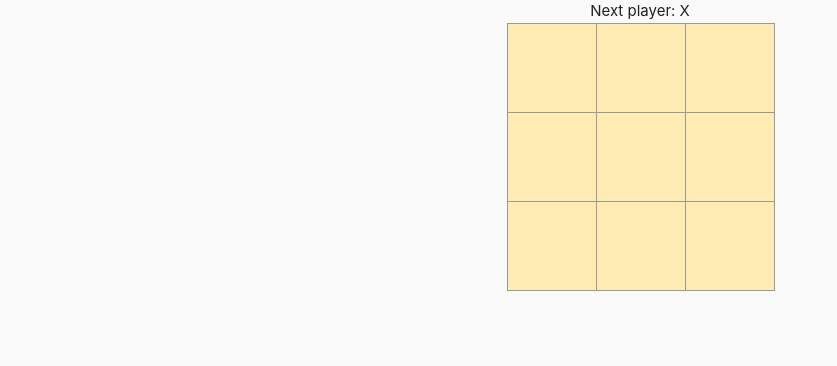
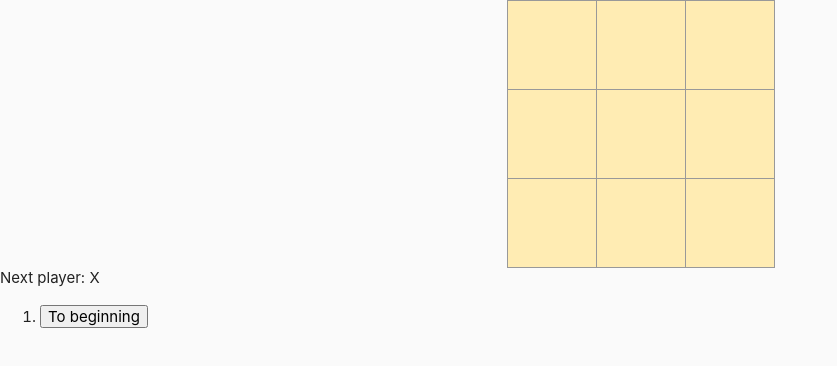
Before and after one commit to AlexeyTeterin/react-game, a React (Create React App) app: page / in a window 1280 px wide. Shown: the top 366 px of the page, without its empty margins (0-837 px from the left). Built offline with nearby package versions, Linux system fonts and the light colour scheme.

Commit message:
feat: add moves list

```diff
--- a/src/App.tsx
+++ b/src/App.tsx
@@ -1,13 +1,97 @@
-import React from 'react';
+import React, { useState } from 'react';
 import './App.css';
-import Board from './Board';
+import Board, { XO } from './Board';
+
+// interface State {
+//   history: Array<Array<XO>>;
+//   xIsNext: boolean;
+// }
 
 function App() {
+  const [state, setState] = useState({
+    history: [{ squares: Array(9).fill(null) }],
+    xIsNext: true,
+  });
+  const { history } = state;
+  const current = history[history.length - 1];
+  const whoIsNext = state.xIsNext ? 'X' : 'O';
+  const winner = calculateWinner(current.squares);
+  let status;
+  const moves = history.map((step, move: number) => {
+    const desc = move
+      ? `Go to move # ${move}`
+      : 'To beginning';
+    return (
+      <li>
+        <button
+          type="button"
+          onClick={() => jumpTo(move)}
+        >
+          {desc}
+        </button>
+      </li>
+    );
+  });
+
+  if (winner) {
+    status = `Winner is ${winner}`;
+  } else if (isBoardFull(current)) {
+    status = 'Draw game';
+  } else {
+    status = `Next player: ${whoIsNext}`;
+  }
+
+  const jumpTo = (move: number) => { console.log(move); };
+
+  const handleClick = (i: number) => {
+    const squares = [...current.squares];
+    if (calculateWinner(squares) || squares[i]) return;
+    squares[i] = state.xIsNext ? 'X' : 'O';
+
+    setState({
+      history: history.concat([{ squares }]),
+      xIsNext: !state.xIsNext,
+    });
+  };
+
   return (
-    <div className="App">
-      <Board squares={[]} />
+    <div className="game">
+      <div className="game-board">
+        <Board
+          squares={current.squares}
+          onClick={handleClick}
+        />
+      </div>
+      <div className="game-info">
+        <div>{status}</div>
+        <ol>{moves}</ol>
+      </div>
     </div>
   );
 }
 
+function calculateWinner(squares: Array<XO>) {
+  const lines = [
+    [0, 1, 2],
+    [3, 4, 5],
+    [6, 7, 8],
+    [0, 3, 6],
+    [1, 4, 7],
+    [2, 5, 8],
+    [0, 4, 8],
+    [2, 4, 6],
+  ];
+  for (let i = 0; i < lines.length; i += 1) {
+    const [a, b, c] = lines[i];
+    if (squares[a] && squares[a] === squares[b] && squares[a] === squares[c]) {
+      return squares[a];
+    }
+  }
+  return null;
+}
+
+function isBoardFull(state: {squares: Array<XO>}) {
+  return state.squares.indexOf(null) === -1;
+}
+
 export default App;
--- a/src/Board.tsx
+++ b/src/Board.tsx
@@ -2,61 +2,25 @@
 import * as React from 'react';
 import Square from './Square';
 
-type XO = 'X' | 'O' | null;
+export type XO = 'X' | 'O' | null;
 
 type Props = {
   squares: Array<XO>;
+  onClick: Function;
 }
-
-type State = {
-  squares: Array<XO>;
-  xIsNext: boolean;
-}
-export default class Board extends React.Component<Props, State> {
-  constructor(props: Props) {
-    super(props);
-    this.state = {
-      squares: Array(9).fill(null),
-      xIsNext: true,
-    };
-  }
-
-  handleClick = (i: number) => {
-    if (calculateWinner(this.state.squares)) return;
-    if (this.state.squares[i]) return;
-
-    this.setState((prev) => {
-      const squares = [...prev.squares];
-      squares[i] = prev.xIsNext ? 'X' : 'O';
-      return { squares, xIsNext: !prev.xIsNext };
-    });
-  }
-
+export default class Board extends React.Component<Props> {
   renderSquare(i: number) {
     return (
       <Square
-        value={this.state.squares[i]}
-        onClick={() => this.handleClick(i)}
+        value={this.props.squares[i]}
+        onClick={() => this.props.onClick(i)}
       />
     );
   }
 
   render() {
-    const winner = calculateWinner(this.state.squares);
-    const whoIsNext = this.state.xIsNext ? 'X' : 'O';
-    let status;
-
-    if (winner) {
-      status = `Winner is ${winner}`;
-    } else if (isBoardFull(this.state)) {
-      status = 'Draw game';
-    } else {
-      status = `Next player: ${whoIsNext}`;
-    }
-
     return (
       <div>
-        <div className="status">{status}</div>
         <div className="board-row">
           {this.renderSquare(0)}
           {this.renderSquare(1)}
@@ -76,27 +40,3 @@ export default class Board extends React.Component<Props, State> {
     );
   }
 }
-
-function calculateWinner(squares: Array<XO>) {
-  const lines = [
-    [0, 1, 2],
-    [3, 4, 5],
-    [6, 7, 8],
-    [0, 3, 6],
-    [1, 4, 7],
-    [2, 5, 8],
-    [0, 4, 8],
-    [2, 4, 6],
-  ];
-  for (let i = 0; i < lines.length; i += 1) {
-    const [a, b, c] = lines[i];
-    if (squares[a] && squares[a] === squares[b] && squares[a] === squares[c]) {
-      return squares[a];
-    }
-  }
-  return null;
-}
-
-function isBoardFull(state: State) {
-  return state.squares.indexOf(null) === -1;
-}
```
